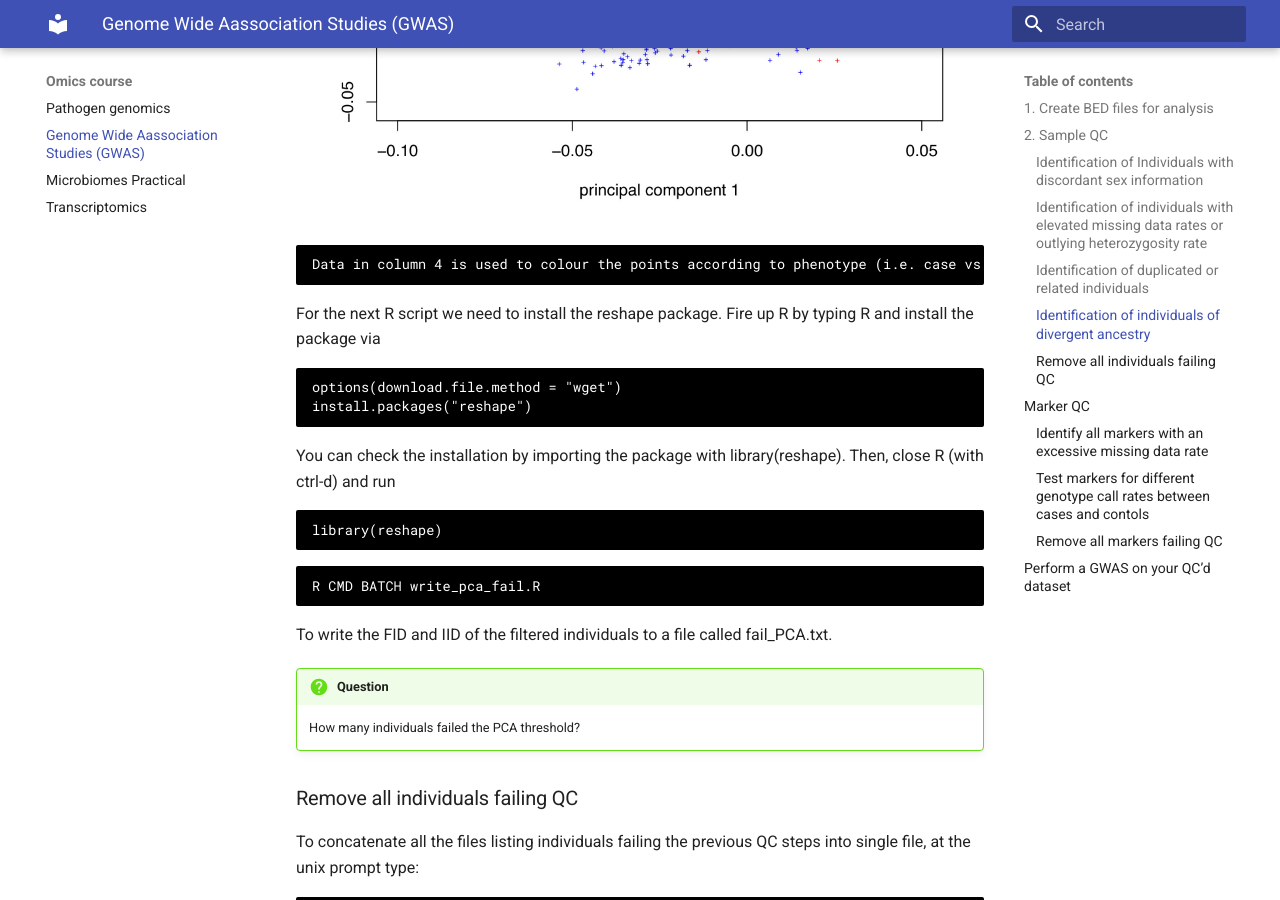
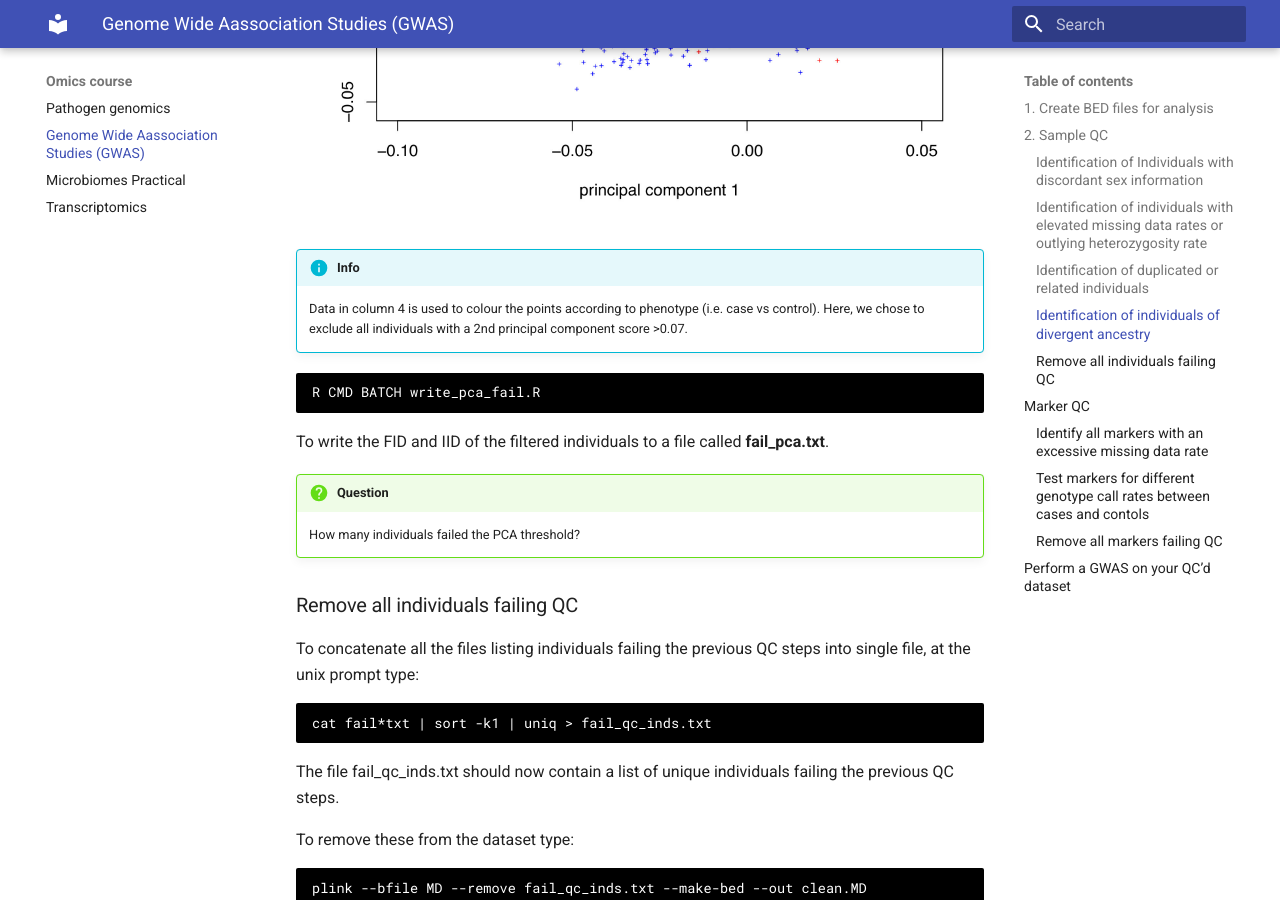
Before and after one commit to lshtm-genomics/pathogen-bioinformatics, an MkDocs documentation site: the page built from docs/gwas.md, in a window 1280 px wide and 900 px high, scrolled down 6163 px. Built offline with MkDocs 1.6.1 and Material for MkDocs 9.7.7, drawn with Linux system fonts in a browser that asks for light colours; some of the changed text lies outside the part shown.

Commit message:
update gwas

````diff
--- a/docs/gwas.md
+++ b/docs/gwas.md
@@ -122,7 +122,7 @@
 ```
 
 !!! info
-    The code also looks at the individual call rates stored in MD.imiss and outputs the ID of the individual with the lower call rate to fail_IBD-QC.txt for each pair of related individuals.
+    The code also looks at the individual call rates stored in MD.imiss and outputs the ID of the individual with the lower call rate to **fail_IBD-QC.txt** for each pair of related individuals.
 
 To visualise the IBD rates, type:
 
@@ -153,27 +153,15 @@
 
 ![](img/gwas_3.jpg)
 
-```
-Data in column 4 is used to colour the points according to phenotype (i.e. case vs control). Here, we chose to exclude all individuals with a 2nd principal component score >0.07.
-```
+!!! info
+    Data in column 4 is used to colour the points according to phenotype (i.e. case vs control). Here, we chose to exclude all individuals with a 2nd principal component score >0.07.
 
-For the next R script we need to install the reshape package. Fire up R by typing R and install the package via
-
-```
-options(download.file.method = "wget")
-install.packages("reshape")
-```
-
-You can check the installation by importing the package with library(reshape). Then, close R (with ctrl-d) and run
-```
-library(reshape)
-```
 
 ```
 R CMD BATCH write_pca_fail.R
 ```
 
-To write the FID and IID of the filtered individuals to a file called fail_PCA.txt.
+To write the FID and IID of the filtered individuals to a file called **fail_pca.txt**.
 
 !!! question
     How many individuals failed the PCA threshold?
@@ -301,7 +289,9 @@
 Let’s zoom into a region of interest: the tower of SNPs on CHR1 (coloured in yellow). This the Complement Factor H (CFH) region known to be associated with Meningococcal disease. The previous Rscript in 8.2.2 above also generated the chr1_CFH_region.txt file.
 
  * Open the locuszoom webpage: http://locuszoom.org/genform.php?type=yourdata
- * Upload the text file and select PLINK data format.
- * Enter the most associated snp (“rs1065489”) with a flanking size of 500KB
+ * Upload the text file (final.MD.assoc.assoc.adjusted)
+ * Set The P-Value column name to be "GC"
+ * Set the Marker column name to be "SNP"
+ * In the region section, enter the most associated snp (“rs1065489”) with a flanking size of 500KB
  * In the Genome Build/LD Population field select the appropriate hg19 european ref panel.
  * Then press "Plot Data" to generate your plot.
````
